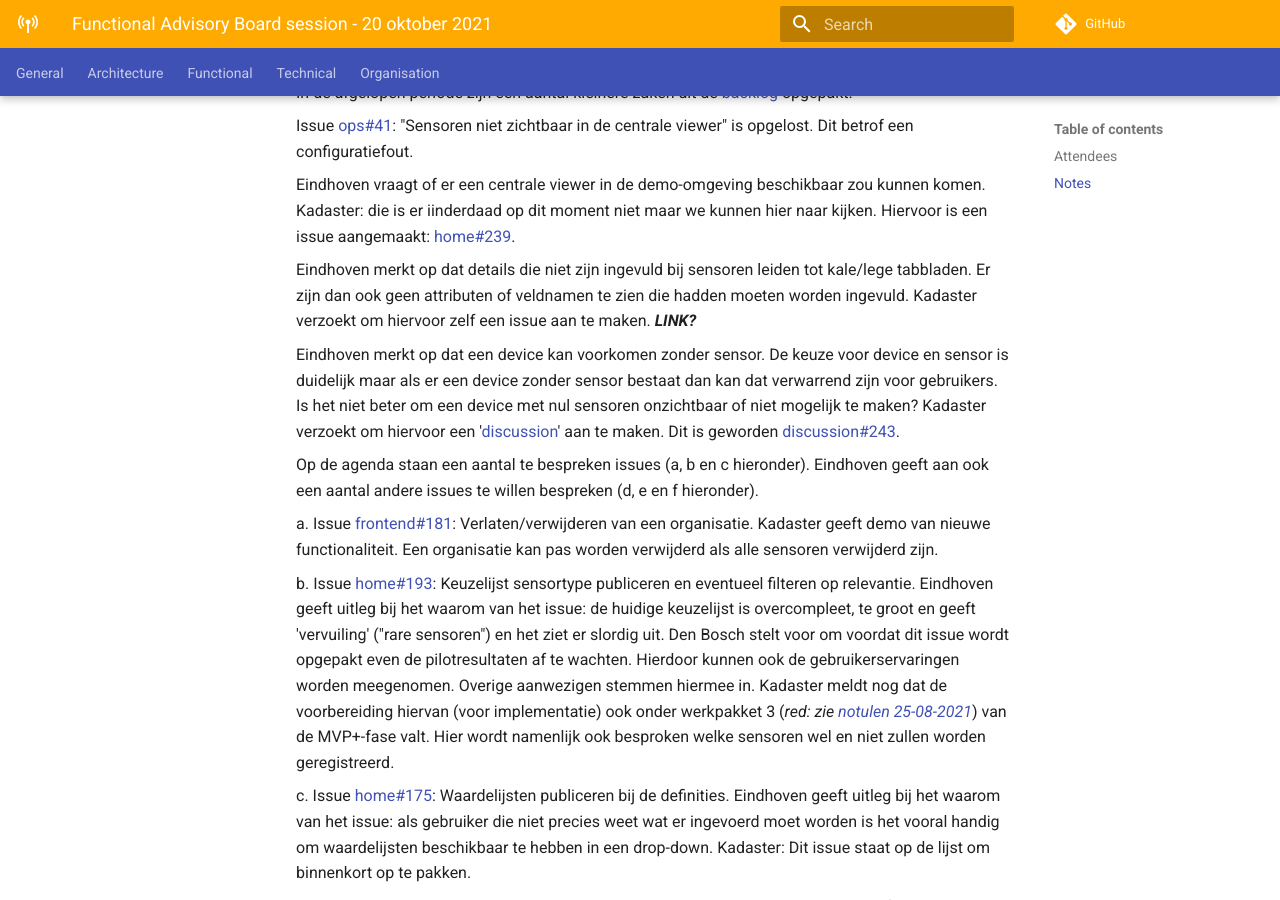
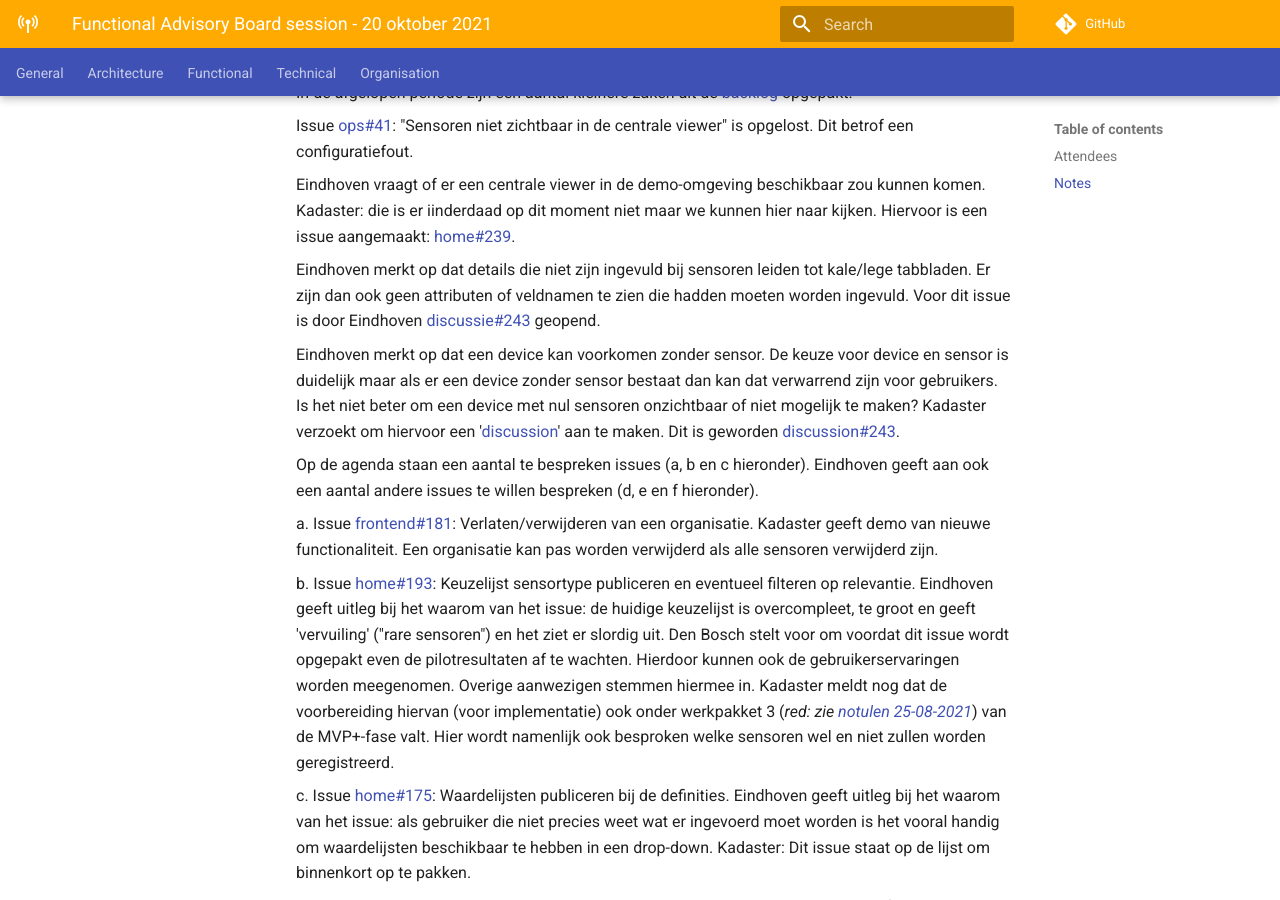
Before and after one commit to kadaster-labs/sensrnet-home, an MkDocs documentation site: the page built from docs/notes/2021-10-20-FAB-notes.md, in a window 1280 px wide and 900 px high, scrolled down 1461 px. Built offline with MkDocs 1.6.1 and Material for MkDocs 9.7.7, drawn with Linux system fonts in a browser that asks for light colours; comment, search, counter and statistics services are not loaded.

Commit message:
Update 2021-10-20-FAB-notes.md

```diff
--- a/docs/notes/2021-10-20-FAB-notes.md
+++ b/docs/notes/2021-10-20-FAB-notes.md
@@ -46,7 +46,7 @@ Onderwerpen:
 
      Eindhoven vraagt of er een centrale viewer in de demo-omgeving beschikbaar zou kunnen komen. Kadaster: die is er iinderdaad op dit moment niet maar we kunnen hier naar kijken. Hiervoor is een issue aangemaakt: [home#239](https://github.com/kadaster-labs/sensrnet-home/issues/239).
 
-     Eindhoven merkt op dat details die niet zijn ingevuld bij sensoren leiden tot kale/lege tabbladen. Er zijn dan ook geen attributen of veldnamen te zien die hadden moeten worden ingevuld. Kadaster verzoekt om hiervoor zelf een issue aan te maken. _**LINK?**_
+     Eindhoven merkt op dat details die niet zijn ingevuld bij sensoren leiden tot kale/lege tabbladen. Er zijn dan ook geen attributen of veldnamen te zien die hadden moeten worden ingevuld. Voor dit issue is door Eindhoven [discussie#243](https://github.com/kadaster-labs/sensrnet-home/discussions/243) geopend.
 
      Eindhoven merkt op dat een device kan voorkomen zonder sensor. De keuze voor device en sensor is duidelijk maar als er een device zonder sensor bestaat dan kan dat verwarrend zijn voor gebruikers. Is het niet beter om een device met nul sensoren onzichtbaar of niet mogelijk te maken? Kadaster verzoekt om hiervoor een '[discussion](https://github.com/kadaster-labs/sensrnet-home/discussions)' aan te maken. Dit is geworden [discussion#243](https://github.com/kadaster-labs/sensrnet-home/discussions/243).
 
```
